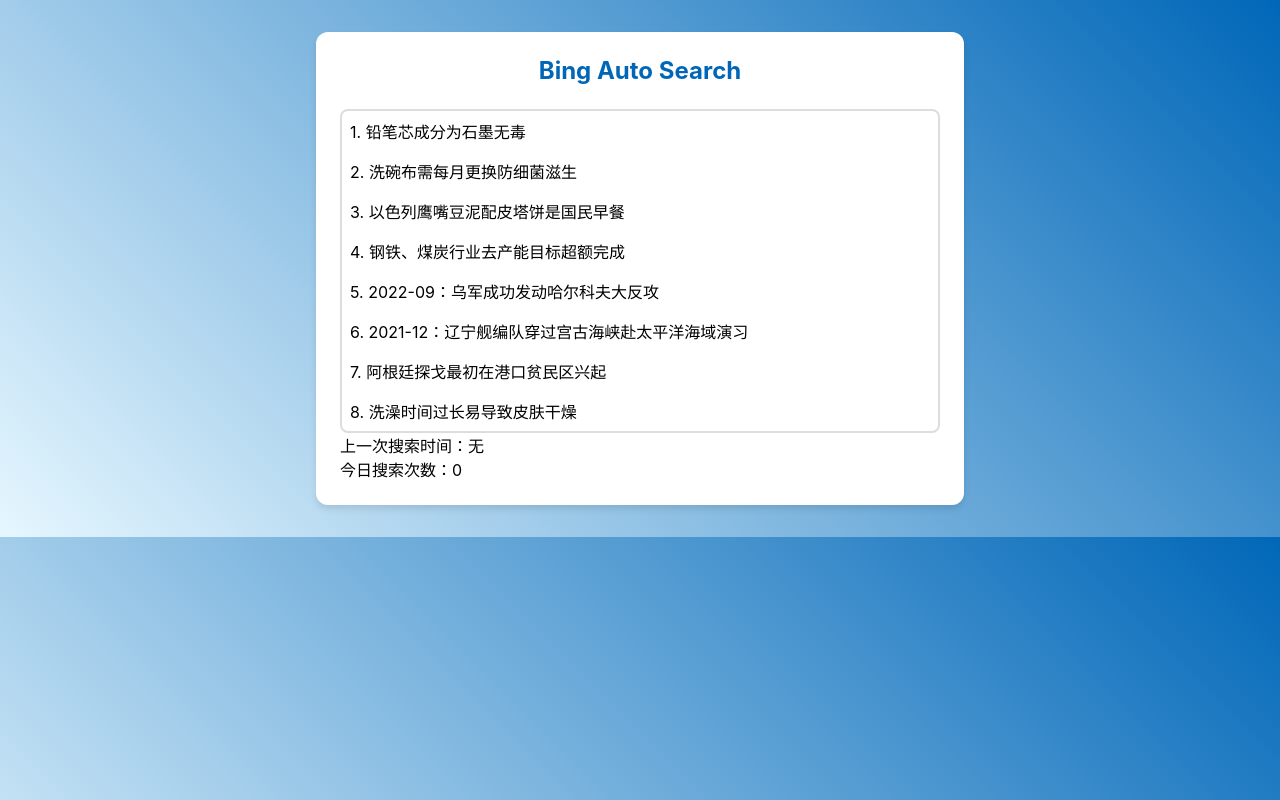
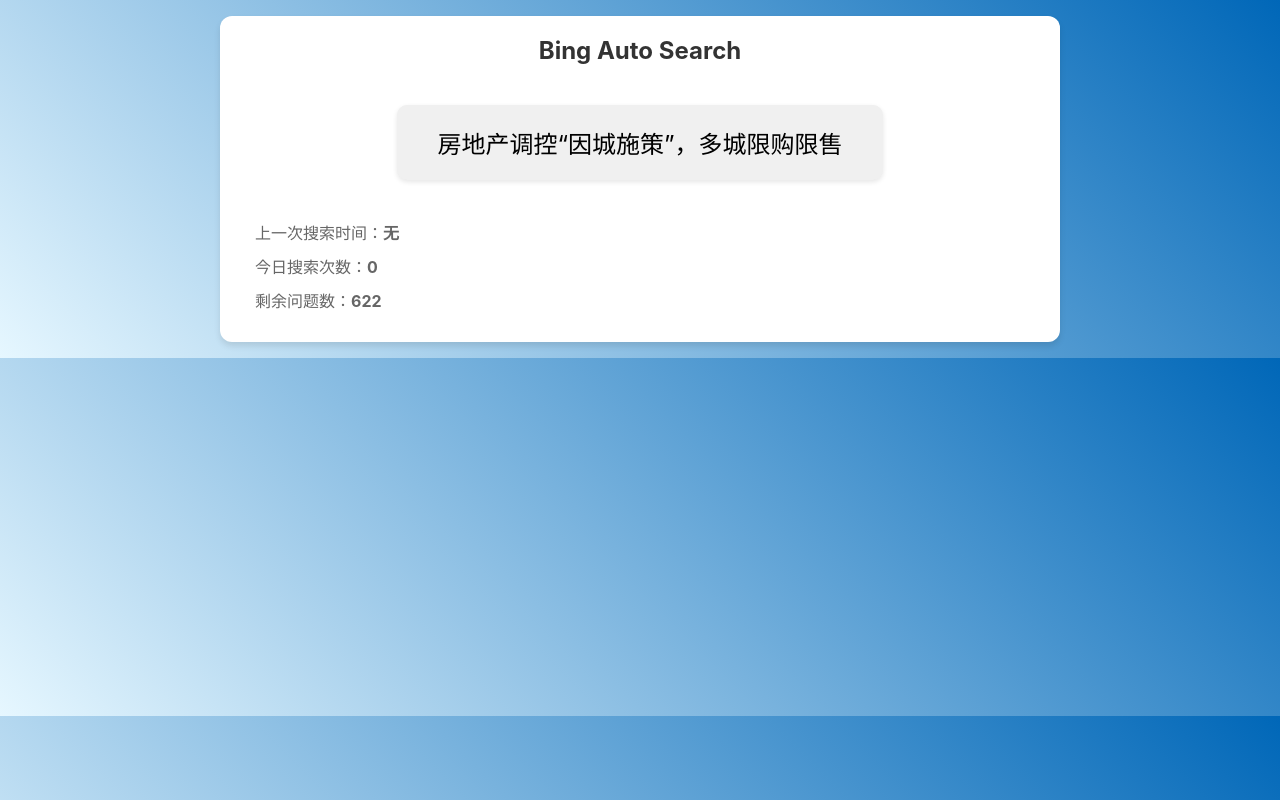
Before and after one commit to devlan0126/bingsearch.github.io, a React (Create React App) app: page / in a window 1280 px wide. Built offline with nearby package versions, Linux system fonts and the light colour scheme.

Commit message:
更新页面交互

```diff
--- a/src/App.css
+++ b/src/App.css
@@ -53,18 +53,19 @@ body {
 
 .container {
   background: white;
-  max-width: 600px;
-  margin: 1rem auto;
-  padding: 1.5rem;
+  max-width: 800px;
+  margin: 0 auto;
+  padding: 20px;
   border-radius: 12px;
   box-shadow: 0 4px 6px rgba(0, 0, 0, 0.1);
+  text-align: center;
 }
 
 h1 {
-  color: var(--primary-color);
+  color: #333;
   font-size: 1.5rem;
   text-align: center;
-  margin: 0 0 1.5rem;
+  margin: 0 0 30px;
 }
 
 .search-box {
@@ -129,3 +130,71 @@ button {
   color: var(--primary-color);
   /* 鼠标悬停时的文字颜色 */
 }
+
+.question-container {
+  margin: 40px 0;
+}
+
+.current-question {
+  display: inline-block;
+  padding: 20px 40px;
+  font-size: 1.5em;
+  background-color: #f0f0f0;
+  border-radius: 10px;
+  cursor: pointer;
+  transition: all 0.3s ease;
+  box-shadow: 0 2px 5px rgba(0,0,0,0.1);
+}
+
+.current-question:hover {
+  background-color: #e0e0e0;
+  transform: translateY(-2px);
+  box-shadow: 0 4px 8px rgba(0,0,0,0.15);
+}
+
+.current-question.disabled {
+  background-color: #e0e0e0;
+  cursor: not-allowed;
+  opacity: 0.7;
+  transform: none;
+  box-shadow: none;
+}
+
+.current-question.disabled:hover {
+  transform: none;
+  box-shadow: none;
+}
+
+.cooldown-timer {
+  margin-top: 15px;
+  color: #ff6b6b;
+  font-size: 1.1em;
+  font-weight: 500;
+  animation: pulse 1s infinite;
+}
+
+.last-search-time {
+  margin-top: 8px;
+  font-size: 0.9em;
+  color: #666;
+  animation: none;
+}
+
+@keyframes pulse {
+  0% {
+    opacity: 1;
+  }
+  50% {
+    opacity: 0.6;
+  }
+  100% {
+    opacity: 1;
+  }
+}
+
+.search-log, .search-count, .remaining-count {
+  margin: 10px 0 10px 15px;
+  color: #666;
+  font-size: 1em;
+  text-align: left;
+}
--- a/src/App.js
+++ b/src/App.js
@@ -1,15 +1,60 @@
 import React, { useEffect, useState } from 'react';
 import './App.css';
 
+const COOLDOWN_TIME = 20; // 冷却时间（秒）
+
 const App = () => {
   const [questionLibrary, setQuestionLibrary] = useState([]);
-  const [dailyQuestions, setDailyQuestions] = useState([]);
+  const [currentQuestion, setCurrentQuestion] = useState('');
   const [searchHistory, setSearchHistory] = useState([]);
-  const [customQuestion, setCustomQuestion] = useState('');
+  const [clickedQuestions, setClickedQuestions] = useState(new Set());
+  const [canClick, setCanClick] = useState(true);
+  const [cooldownTime, setCooldownTime] = useState(0);
+  const [lastSearchTime, setLastSearchTime] = useState(null);
 
   useEffect(() => {
+    // 从 localStorage 加载今日数据
+    const today = new Date().toLocaleDateString();
+    const storedData = localStorage.getItem(`clickedQuestions_${today}`);
+    const storedLastSearchTime = localStorage.getItem(`lastSearchTime_${today}`);
+
+    if (storedData) {
+      setClickedQuestions(new Set(JSON.parse(storedData)));
+    }
+
+    if (storedLastSearchTime) {
+      const lastTime = new Date(storedLastSearchTime);
+      const now = new Date();
+      const timeDiff = Math.floor((now - lastTime) / 1000); // 转换为秒
+
+      if (timeDiff < COOLDOWN_TIME) {
+        // 如果距离上次搜索时间小于冷却时间，设置剩余冷却时间
+        setCanClick(false);
+        setCooldownTime(COOLDOWN_TIME - timeDiff);
+        setLastSearchTime(lastTime);
+      }
+    }
+
     loadQuestions();
   }, []);
+
+  // 处理冷却时间计时器
+  useEffect(() => {
+    let timer;
+    if (cooldownTime > 0) {
+      timer = setInterval(() => {
+        setCooldownTime(prev => {
+          if (prev <= 1) {
+            setCanClick(true);
+            // setLastSearchTime(null);
+            return 0;
+          }
+          return prev - 1;
+        });
+      }, 1000);
+    }
+    return () => clearInterval(timer);
+  }, [cooldownTime]);
 
   const loadQuestions = async () => {
     try {
@@ -18,61 +63,86 @@ const App = () => {
       const response = await fetch(randomFile);
       const data = await response.json();
       setQuestionLibrary(data);
-      // 初始化每日问题
-      initDailyQuestions(data);
+      // 初始化第一个问题
+      initNextQuestion(data);
     } catch (error) {
       console.error("加载问题库失败:", error);
     }
   };
 
-  const initDailyQuestions = (library) => {
-    const pool = [...new Set(library)];
-    const shuffled = shuffleArray(pool);
-    setDailyQuestions(shuffled.slice(0, 10));
+  const initNextQuestion = (library) => {
+    const today = new Date().toLocaleDateString();
+    // 过滤掉今天已经点击过的问题
+    const availableQuestions = library.filter(q => !clickedQuestions.has(q));
+
+    if (availableQuestions.length === 0) {
+      setCurrentQuestion('今日问题已全部完成！');
+      return;
+    }
+
+    const randomIndex = Math.floor(Math.random() * availableQuestions.length);
+    setCurrentQuestion(availableQuestions[randomIndex]);
   };
 
-  const shuffleArray = (array) => {
-    for (let i = array.length - 1; i > 0; i--) {
-      const randomValues = new Uint32Array(1);
-      crypto.getRandomValues(randomValues);
-      const j = randomValues[0] % (i + 1);
-      [array[i], array[j]] = [array[j], array[i]];
-    }
-    return array;
-  };
+  const handleQuestionClick = (question) => {
+    if (question === '今日问题已全部完成！' || !canClick) return;
 
-  const handleSearch = question => {
-    if (searchHistory.includes(question)) {
-      alert("该问题今日已搜索");
-      return;
-    }
+    const now = new Date();
+    const today = now.toLocaleDateString();
+
+    // 开始冷却
+    setCanClick(false);
+    setCooldownTime(COOLDOWN_TIME);
+    setLastSearchTime(now);
+
+    // 保存最后搜索时间到 localStorage
+    localStorage.setItem(`lastSearchTime_${today}`, now.toISOString());
+
+    // 更新已点击问题集合
+    const newClickedQuestions = new Set([...clickedQuestions, question]);
+    setClickedQuestions(newClickedQuestions);
+
+    // 保存到 localStorage
+    localStorage.setItem(`clickedQuestions_${today}`, JSON.stringify([...newClickedQuestions]));
+
+    // 更新搜索历史
     setSearchHistory([...searchHistory, question]);
+
+    // 打开搜索
     const encoded = encodeURIComponent(question);
     window.open(
       `https://cn.bing.com/search?q=${encoded}&qs=n&form=QBRE`,
       "_blank"
     );
-    setCustomQuestion('');
+
+    // 加载下一个问题
+    initNextQuestion(questionLibrary);
   };
 
   return (
     <div className="container">
       <h1>Bing Auto Search</h1>
-      <ul id="questionList">
-        {dailyQuestions.map((question, index) => (
-          <li
-            key={index}
-            onClick={() => handleSearch(question)}
-          >
-            {question}
-          </li>
-        ))}
-      </ul>
+      <div className="question-container">
+        <div
+          className={`current-question ${!canClick ? 'disabled' : ''}`}
+          onClick={() => handleQuestionClick(currentQuestion)}
+        >
+          {currentQuestion}
+        </div>
+        {!canClick && (
+          <div className="cooldown-timer">
+            请等待 {cooldownTime} 秒后继续
+          </div>
+        )}
+      </div>
       <div className="search-log">
-        上一次搜索时间：{searchHistory.length > 0 ? new Date().toLocaleString() : '无'}
+        上一次搜索时间：<strong>{searchHistory.length > 0 ? lastSearchTime.toLocaleString() : '无'}</strong>
       </div>
       <div className="search-count">
-        今日搜索次数：{searchHistory.length}
+        今日搜索次数：<strong>{searchHistory.length}</strong>
+      </div>
+      <div className="remaining-count">
+        剩余问题数：<strong>{questionLibrary.length - clickedQuestions.size}</strong>
       </div>
     </div>
   );
```
